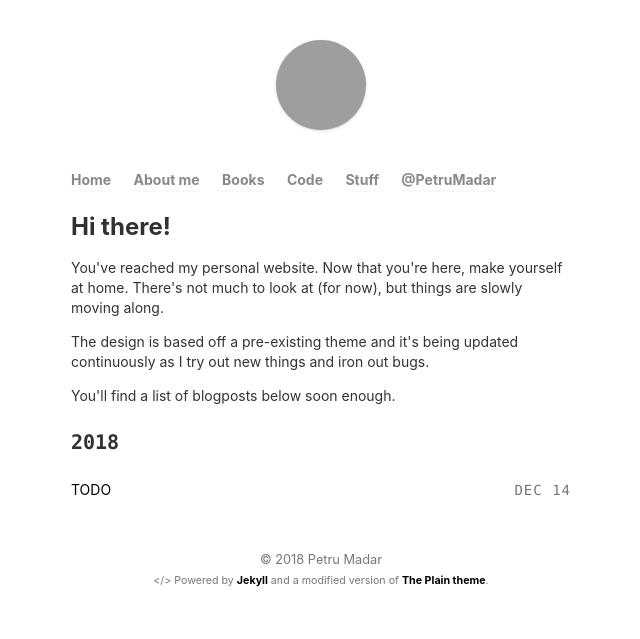
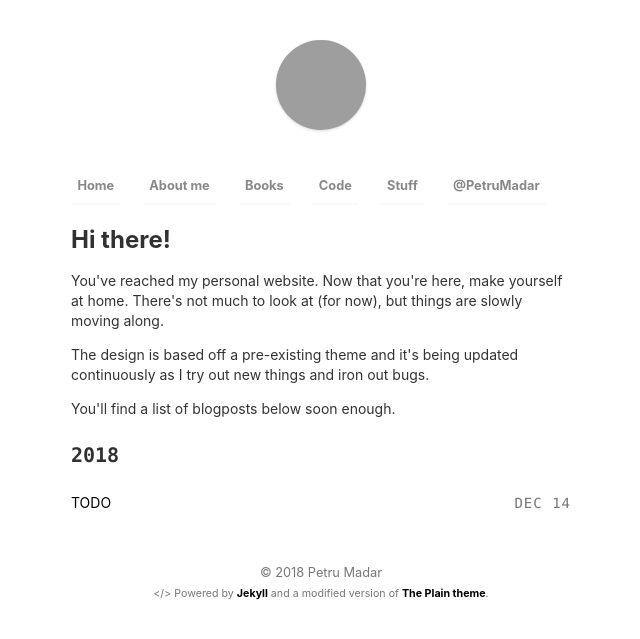
Before and after one commit to petru/prologue, a Jekyll site: the page built from index.html, in a window 1280 px wide. Shown: the top 639 px of the page, without its empty margins (319-959 px from the left). Built offline with Jekyll 4.4.1, drawn with Linux system fonts in a browser that asks for light colours; grey boxes are pictures that could not be loaded.

Commit message:
Add some padding to menu items

```diff
--- a/_sass/main.scss
+++ b/_sass/main.scss
@@ -360,6 +360,8 @@
 }
 
 nav > ul > li a {
+  font-size: 0.8rem;
+  padding: 0.5em;
   color: #888;
   display: block;
   margin-right: 1.4rem;
```
